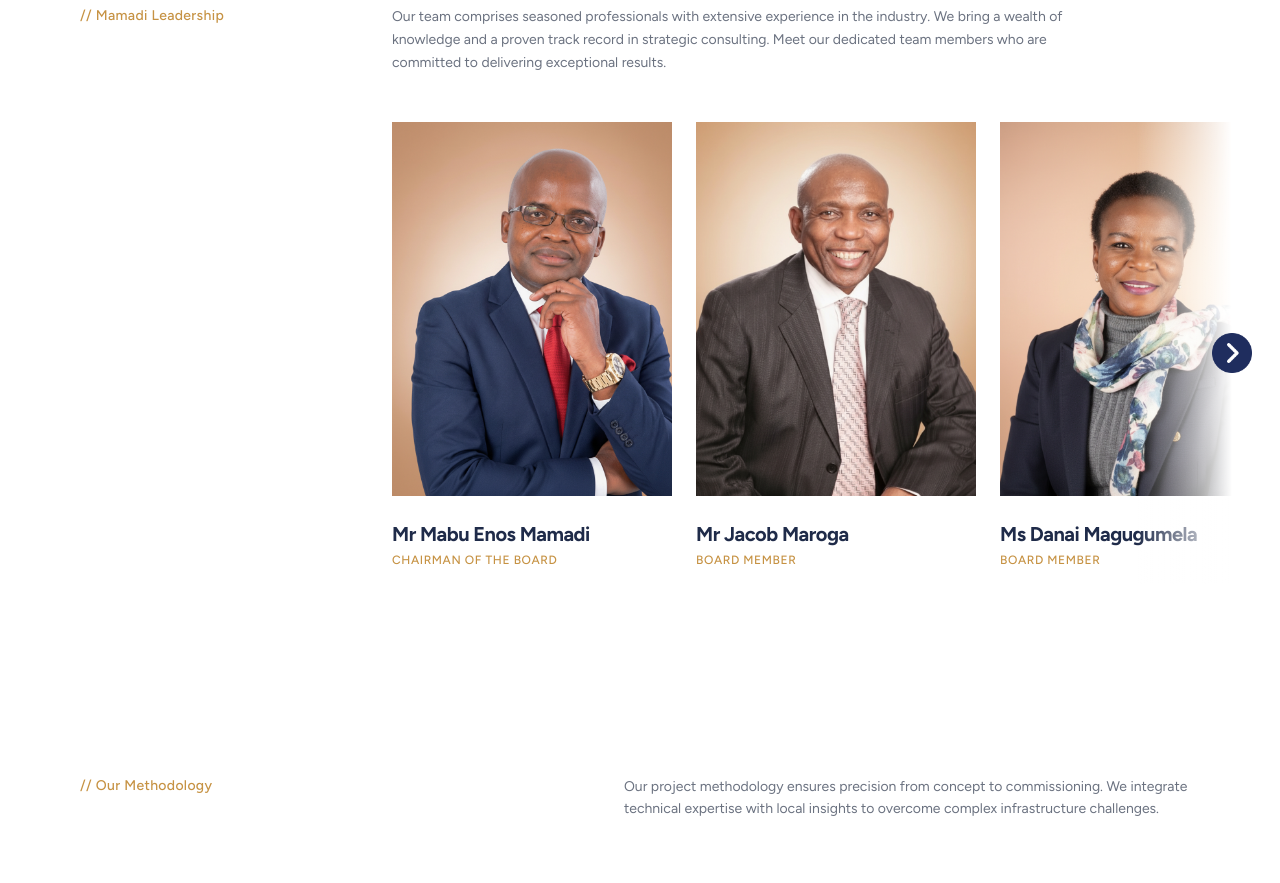
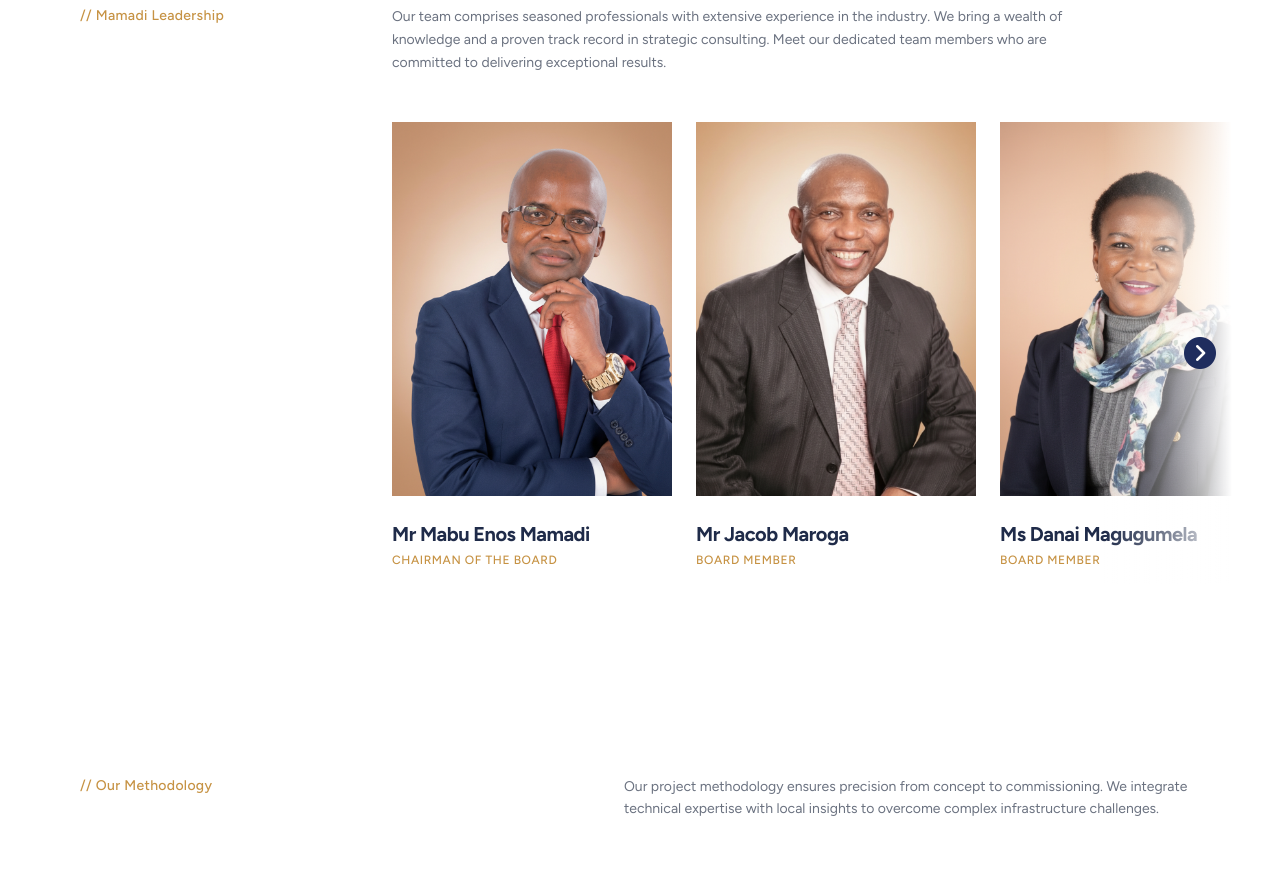
Before and after one commit to KeamoMichael/mamadi---company, a React (Vite) app: page / in a window 1280 px wide. Shown: the part 2000-2883 px from the top of the page. Built offline with nearby package versions, Linux system fonts and the light colour scheme; grey boxes are pictures that could not be loaded.

Commit message:
Fix leadership ticker navigation bugs: ensure left navigation is hidden on page load and refine arrow assets

```diff
--- a/components/KeyPeople.tsx
+++ b/components/KeyPeople.tsx
@@ -39,9 +39,15 @@ export const KeyPeople: React.FC = () => {
   const scrollRef = useRef<HTMLDivElement>(null);
   const [showLeftArrow, setShowLeftArrow] = React.useState(false);
 
+  // Check initial scroll position on mount
+  React.useEffect(() => {
+    handleScroll();
+  }, []);
+
   const handleScroll = () => {
     if (scrollRef.current) {
-      setShowLeftArrow(scrollRef.current.scrollLeft > 10);
+      // Threshold of 20px to avoid accidental trigger
+      setShowLeftArrow(scrollRef.current.scrollLeft > 20);
     }
   };
 
@@ -70,25 +76,39 @@ export const KeyPeople: React.FC = () => {
 
         {/* Team Horizontal Scroll Container */}
         <div className="relative">
-          {/* Fading Edge Overlays */}
+          {/* Left Side Fading Edge and Arrow - Dynamic Visibility */}
           <div
-            className={`absolute left-0 top-0 bottom-0 w-24 bg-gradient-to-r from-white to-transparent z-10 pointer-events-none transition-opacity duration-300 ${showLeftArrow ? 'opacity-100' : 'opacity-0'}`}
+            className={`absolute left-0 top-0 bottom-0 w-32 bg-gradient-to-r from-white via-white/40 to-transparent z-10 pointer-events-none transition-opacity duration-300 ${showLeftArrow ? 'opacity-100' : 'opacity-0'}`}
           ></div>
-          <div className="absolute right-0 top-0 bottom-0 w-24 bg-gradient-to-l from-white to-transparent z-10 pointer-events-none"></div>
 
-          {/* Left Arrow Button */}
           {showLeftArrow && (
             <button
               onClick={scrollLeft}
-              className="absolute left-0 top-1/2 -translate-y-1/2 -translate-x-1/2 z-20 transition-all hover:scale-110 active:scale-95"
+              className="absolute left-4 top-1/2 -translate-y-1/2 z-20 transition-all hover:scale-110 active:scale-95"
+              aria-label="Scroll left"
             >
               <img
                 src="/assets/next-right arrow.png"
-                alt="Back"
-                className="w-10 h-10 object-contain rotate-180"
+                alt=""
+                className="w-8 h-8 object-contain rotate-180"
               />
             </button>
           )}
+
+          {/* Right Side Fading Edge and Arrow - Persistent Visibility */}
+          <div className="absolute right-0 top-0 bottom-0 w-32 bg-gradient-to-l from-white via-white/40 to-transparent z-10 pointer-events-none"></div>
+
+          <button
+            onClick={scrollRight}
+            className="absolute right-4 top-1/2 -translate-y-1/2 z-20 transition-all hover:scale-110 active:scale-95"
+            aria-label="Scroll right"
+          >
+            <img
+              src="/assets/next-right arrow.png"
+              alt=""
+              className="w-8 h-8 object-contain"
+            />
+          </button>
 
           <div
             ref={scrollRef}
@@ -116,18 +136,6 @@ export const KeyPeople: React.FC = () => {
               </div>
             ))}
           </div>
-
-          {/* Right Arrow Ticker Button */}
-          <button
-            onClick={scrollRight}
-            className="absolute right-0 top-1/2 -translate-y-1/2 translate-x-1/2 z-20 transition-all hover:scale-110 active:scale-95"
-          >
-            <img
-              src="/assets/next-right arrow.png"
-              alt="Next"
-              className="w-10 h-10 object-contain"
-            />
-          </button>
         </div>
       </div>
     </Section>
```
